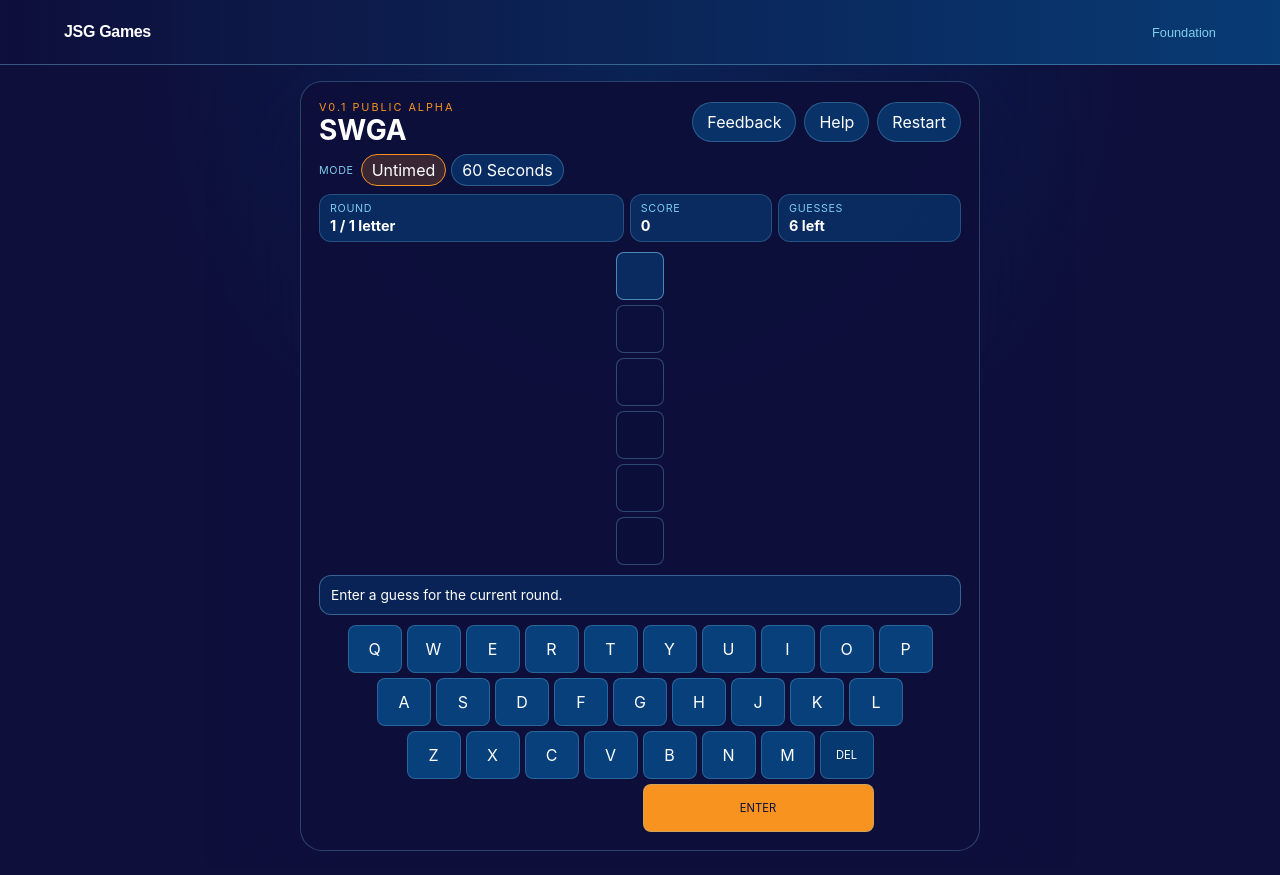
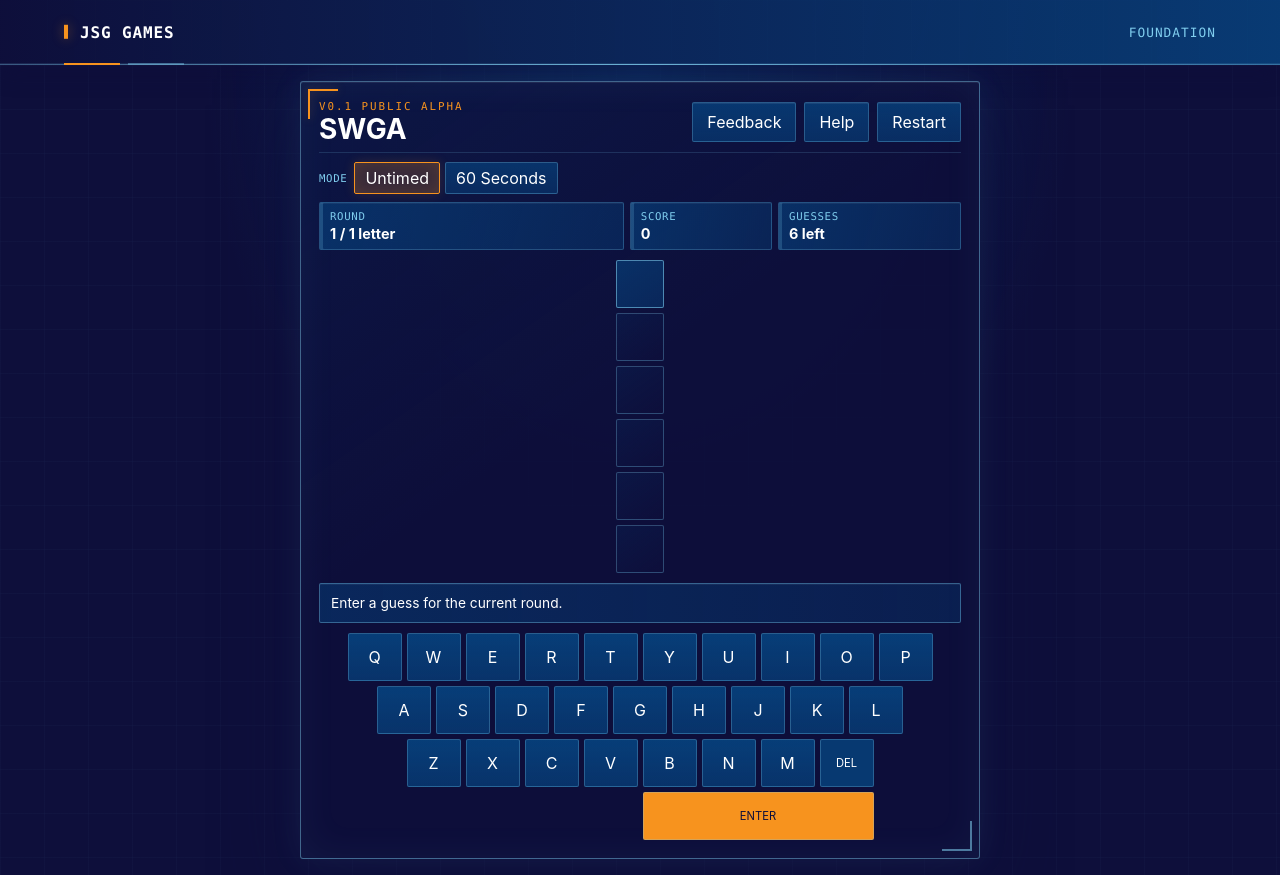
Before and after one commit to JaStaGa/jsg-games, a Next.js app: page /games/swga in a window 1280 px wide. Built offline with nearby package versions, Linux system fonts and the light colour scheme.

Commit message:
Refine JSG dark colorway with sci-fi HUD styling

```diff
--- a/src/app/globals.css
+++ b/src/app/globals.css
@@ -12,6 +12,8 @@
   --accent: var(--jsg-orange);
   --accent-secondary: var(--jsg-cyan);
   --muted: var(--jsg-cyan);
+  --hud-font: ui-monospace, SFMono-Regular, Menlo, Monaco, Consolas,
+    "Liberation Mono", monospace;
   color-scheme: dark;
 }
 
@@ -29,7 +31,17 @@ body {
   display: flex;
   flex-direction: column;
   color: var(--foreground);
-  background: var(--background);
+  background:
+    radial-gradient(
+      ellipse at 50% -15%,
+      rgb(7 64 123 / 45%),
+      transparent 52%
+    ),
+    linear-gradient(rgb(127 205 238 / 2.5%) 1px, transparent 1px),
+    linear-gradient(90deg, rgb(127 205 238 / 2.5%) 1px, transparent 1px),
+    var(--background);
+  background-attachment: fixed;
+  background-size: auto, 52px 52px, 52px 52px, auto;
   font-family: Arial, Helvetica, sans-serif;
   -webkit-font-smoothing: antialiased;
   -moz-osx-font-smoothing: grayscale;
--- a/src/app/page.module.css
+++ b/src/app/page.module.css
@@ -5,11 +5,17 @@
   place-items: center;
   padding: clamp(3rem, 8vw, 7rem) 1.5rem;
   background:
-    radial-gradient(circle at top, rgb(7 64 123 / 52%), transparent 48%),
+    radial-gradient(ellipse at 50% 8%, rgb(7 64 123 / 62%), transparent 48%),
+    linear-gradient(rgb(127 205 238 / 2.5%) 1px, transparent 1px),
+    linear-gradient(90deg, rgb(127 205 238 / 2.5%) 1px, transparent 1px),
     var(--background);
+  background-size: auto, 52px 52px, 52px 52px, auto;
 }
 
 .card {
+  position: relative;
+  isolation: isolate;
+  overflow: hidden;
   width: 100%;
   max-width: 42rem;
   padding: clamp(2rem, 5vw, 3.5rem);
@@ -18,9 +24,43 @@
     rgb(7 64 123 / 92%),
     rgb(14 15 59 / 96%)
   );
-  border: 1px solid var(--border);
-  border-radius: 1rem;
-  box-shadow: 0 1rem 3rem rgb(14 15 59 / 65%);
+  border: 1px solid rgb(127 205 238 / 42%);
+  border-radius: 2px;
+  clip-path: polygon(
+    0 14px,
+    14px 0,
+    calc(100% - 14px) 0,
+    100% 14px,
+    100% calc(100% - 14px),
+    calc(100% - 14px) 100%,
+    14px 100%,
+    0 calc(100% - 14px)
+  );
+  box-shadow:
+    inset 0 0 2.5rem rgb(127 205 238 / 6%),
+    inset 0 1px 0 rgb(255 255 255 / 8%);
+  filter: drop-shadow(0 1.5rem 2rem rgb(14 15 59 / 48%));
+}
+
+.card::before,
+.card::after {
+  position: absolute;
+  content: "";
+  pointer-events: none;
+}
+
+.card::before {
+  z-index: -1;
+  inset: 7px;
+  border: 1px solid rgb(127 205 238 / 12%);
+}
+
+.card::after {
+  top: 0;
+  right: 14px;
+  width: 3.5rem;
+  height: 3px;
+  background: linear-gradient(90deg, transparent, var(--accent));
 }
 
 .eyebrow {
@@ -28,7 +68,8 @@
   color: var(--accent);
   font-size: 0.75rem;
   font-weight: 700;
-  letter-spacing: 0.08em;
+  font-family: var(--hud-font);
+  letter-spacing: 0.16em;
   text-transform: uppercase;
 }
 
@@ -37,6 +78,7 @@
   font-size: clamp(2.25rem, 7vw, 4rem);
   line-height: 1;
   letter-spacing: -0.04em;
+  text-shadow: 0 0 1.75rem rgb(127 205 238 / 18%);
 }
 
 .intro {
@@ -53,12 +95,15 @@
   margin-top: 2rem;
   padding-top: 1.5rem;
   border-top: 1px solid var(--border);
+  border-image: linear-gradient(90deg, rgb(127 205 238 / 42%), transparent) 1;
 }
 
 .status h2 {
   color: var(--jsg-white);
   font-size: 0.875rem;
-  letter-spacing: 0.02em;
+  font-family: var(--hud-font);
+  letter-spacing: 0.12em;
+  text-transform: uppercase;
 }
 
 .status p {
@@ -75,12 +120,16 @@
 }
 
 .gameLink {
+  position: relative;
   display: grid;
   gap: 0.25rem;
-  padding: 1rem;
+  padding: 1rem 2rem 1rem 1.3rem;
   border: 1px solid var(--border);
-  border-radius: 0.75rem;
-  background: rgb(14 15 59 / 64%);
+  border-radius: 2px;
+  background: linear-gradient(105deg, rgb(14 15 59 / 76%), rgb(7 64 123 / 54%));
+  box-shadow:
+    inset 3px 0 0 rgb(247 147 30 / 78%),
+    inset 0 1px 0 rgb(255 255 255 / 6%);
   text-decoration: none;
   transition:
     border-color 160ms ease,
@@ -88,10 +137,24 @@
     box-shadow 160ms ease;
 }
 
+.gameLink::after {
+  position: absolute;
+  top: 50%;
+  right: 0.8rem;
+  width: 0.85rem;
+  height: 1px;
+  background: var(--accent-secondary);
+  box-shadow: 0 4px 0 rgb(127 205 238 / 34%);
+  content: "";
+  pointer-events: none;
+}
+
 .gameLink:hover {
-  border-color: var(--accent);
-  background: rgb(7 64 123 / 78%);
-  box-shadow: 0 0 0 3px rgb(247 147 30 / 12%);
+  border-color: rgb(247 147 30 / 78%);
+  background: linear-gradient(105deg, rgb(14 15 59 / 82%), rgb(7 64 123 / 76%));
+  box-shadow:
+    inset 3px 0 0 var(--accent),
+    inset 0 0 1.5rem rgb(127 205 238 / 9%);
 }
 
 .gameLink:focus-visible {
@@ -101,9 +164,31 @@
 
 .gameLink strong {
   color: var(--jsg-white);
+  font-family: var(--hud-font);
+  letter-spacing: 0.06em;
+  text-transform: uppercase;
 }
 
 .gameLink span {
   color: var(--muted);
   line-height: 1.5;
 }
+
+@media (max-width: 600px) {
+  .page {
+    padding-inline: 1rem;
+  }
+
+  .card {
+    clip-path: polygon(
+      0 10px,
+      10px 0,
+      calc(100% - 10px) 0,
+      100% 10px,
+      100% calc(100% - 10px),
+      calc(100% - 10px) 100%,
+      10px 100%,
+      0 calc(100% - 10px)
+    );
+  }
+}
--- a/src/components/site-header.module.css
+++ b/src/components/site-header.module.css
@@ -1,14 +1,48 @@
 .header {
+  position: relative;
+  background:
+    linear-gradient(90deg, rgb(14 15 59 / 98%), rgb(7 64 123 / 88%)),
+    repeating-linear-gradient(
+      90deg,
+      transparent 0 47px,
+      rgb(127 205 238 / 5%) 47px 48px
+    );
+  border-bottom: 1px solid var(--border);
+  box-shadow:
+    inset 0 -1px 0 rgb(127 205 238 / 12%),
+    0 6px 24px rgb(14 15 59 / 42%);
+}
+
+.header::before,
+.header::after {
+  position: absolute;
+  bottom: -1px;
+  height: 1px;
+  content: "";
+  pointer-events: none;
+}
+
+.header::before {
+  right: 0;
+  left: 0;
   background: linear-gradient(
     90deg,
-    rgb(14 15 59 / 98%),
-    rgb(7 64 123 / 88%)
+    transparent,
+    rgb(127 205 238 / 72%),
+    transparent
   );
-  border-bottom: 1px solid var(--border);
-  box-shadow: 0 6px 24px rgb(14 15 59 / 42%);
+}
+
+.header::after {
+  left: max(1.25rem, calc(50% - 36rem));
+  width: 3.5rem;
+  height: 2px;
+  background: var(--accent);
+  box-shadow: 4rem 0 0 rgb(127 205 238 / 42%);
 }
 
 .inner {
+  position: relative;
   display: flex;
   align-items: center;
   justify-content: space-between;
@@ -18,10 +52,27 @@
 }
 
 .brand {
+  position: relative;
   color: var(--jsg-white);
   font-weight: 700;
-  letter-spacing: -0.02em;
+  font-family: var(--hud-font);
+  letter-spacing: 0.055em;
+  padding-left: 1rem;
   text-decoration: none;
+  text-transform: uppercase;
+}
+
+.brand::before {
+  position: absolute;
+  top: 50%;
+  left: 0;
+  width: 4px;
+  height: 0.9rem;
+  background: var(--accent);
+  box-shadow: 0 0 0.75rem rgb(247 147 30 / 42%);
+  content: "";
+  transform: translateY(-50%);
+  pointer-events: none;
 }
 
 .brand:hover {
@@ -36,4 +87,7 @@
 .phase {
   color: var(--jsg-cyan);
   font-size: 0.8rem;
+  font-family: var(--hud-font);
+  letter-spacing: 0.08em;
+  text-transform: uppercase;
 }
--- a/src/games/swga/components/swga-game.module.css
+++ b/src/games/swga/components/swga-game.module.css
@@ -13,8 +13,11 @@
   color: var(--jsg-white);
   color-scheme: dark;
   background:
-    radial-gradient(circle at top, rgb(7 64 123 / 48%), transparent 48%),
+    radial-gradient(ellipse at 50% 0%, rgb(7 64 123 / 54%), transparent 48%),
+    linear-gradient(rgb(127 205 238 / 2.5%) 1px, transparent 1px),
+    linear-gradient(90deg, rgb(127 205 238 / 2.5%) 1px, transparent 1px),
     var(--jsg-navy);
+  background-size: auto, 44px 44px, 44px 44px, auto;
   font-family:
     Inter, system-ui, -apple-system, BlinkMacSystemFont, "Segoe UI", sans-serif;
   font-synthesis: none;
@@ -37,13 +40,44 @@
 }
 
 .panel {
+  position: relative;
   width: min(680px, 100%);
   min-width: 0;
   padding: 18px;
-  border: 1px solid rgb(127 205 238 / 28%);
-  border-radius: 22px;
-  background: rgb(14 15 59 / 96%);
-  box-shadow: 0 24px 80px rgb(14 15 59 / 58%);
+  border: 1px solid rgb(127 205 238 / 46%);
+  border-radius: 3px;
+  background:
+    linear-gradient(145deg, rgb(7 64 123 / 16%), transparent 42%),
+    rgb(14 15 59 / 96%);
+  box-shadow:
+    inset 0 0 2.5rem rgb(127 205 238 / 6%),
+    inset 0 1px 0 rgb(255 255 255 / 7%),
+    0 0 2rem rgb(127 205 238 / 8%),
+    0 24px 80px rgb(14 15 59 / 58%);
+}
+
+.panel::before,
+.panel::after {
+  position: absolute;
+  width: 28px;
+  height: 28px;
+  content: "";
+  pointer-events: none;
+}
+
+.panel::before {
+  top: 7px;
+  left: 7px;
+  border-top: 2px solid var(--jsg-orange);
+  border-left: 2px solid var(--jsg-orange);
+  filter: drop-shadow(0 0 5px rgb(247 147 30 / 28%));
+}
+
+.panel::after {
+  right: 7px;
+  bottom: 7px;
+  border-right: 2px solid rgb(127 205 238 / 56%);
+  border-bottom: 2px solid rgb(127 205 238 / 56%);
 }
 
 .panelHeader {
@@ -52,7 +86,9 @@
   justify-content: space-between;
   align-items: center;
   gap: 12px;
-  margin-bottom: 10px;
+  margin-bottom: 9px;
+  padding-bottom: 9px;
+  border-bottom: 1px solid rgb(127 205 238 / 16%);
 }
 
 .brandLockup {
@@ -63,6 +99,7 @@
   margin: 0 0 2px;
   color: var(--jsg-orange);
   font-size: 0.68rem;
+  font-family: var(--hud-font);
   letter-spacing: 0.18em;
   text-transform: uppercase;
 }
@@ -96,23 +133,28 @@
 .secondaryButton,
 .helpDisclosure > summary {
   min-height: 40px;
-  border: 0;
-  border-radius: 999px;
+  border: 1px solid transparent;
+  border-radius: 2px;
   padding: 8px 14px;
   cursor: pointer;
 }
 
 .primaryButton {
-  background: var(--jsg-orange);
+  border-color: rgb(247 147 30 / 78%);
+  background: linear-gradient(180deg, #f7931e, rgb(247 147 30 / 82%));
   color: var(--jsg-navy);
   font-weight: 800;
+  box-shadow:
+    inset 0 1px 0 rgb(255 255 255 / 24%),
+    0 0 1rem rgb(247 147 30 / 12%);
 }
 
 .secondaryButton,
 .helpDisclosure > summary {
   border: 1px solid rgb(127 205 238 / 28%);
-  background: rgb(7 64 123 / 72%);
+  background: linear-gradient(180deg, rgb(7 64 123 / 82%), rgb(7 64 123 / 62%));
   color: var(--jsg-white);
+  box-shadow: inset 0 1px 0 rgb(255 255 255 / 7%);
 }
 
 .secondaryButton:hover,
@@ -147,14 +189,24 @@
   overscroll-behavior: contain;
   padding: 16px;
   border: 1px solid rgb(127 205 238 / 38%);
-  border-radius: 16px;
+  border-radius: 2px;
   background: linear-gradient(
     145deg,
     rgb(7 64 123 / 98%),
     rgb(14 15 59 / 98%)
   );
-  box-shadow: 0 18px 50px rgb(14 15 59 / 72%);
+  box-shadow:
+    inset 3px 0 0 rgb(247 147 30 / 64%),
+    inset 0 0 1.5rem rgb(127 205 238 / 6%),
+    0 18px 50px rgb(14 15 59 / 72%);
   text-align: left;
+}
+
+.helpCard h2 {
+  color: var(--jsg-white);
+  font-family: var(--hud-font);
+  letter-spacing: 0.06em;
+  text-transform: uppercase;
 }
 
 .helpCard p {
@@ -213,6 +265,7 @@
   margin-right: 2px;
   color: var(--jsg-cyan);
   font-size: 0.67rem;
+  font-family: var(--hud-font);
   letter-spacing: 0.06em;
   text-transform: uppercase;
 }
@@ -220,12 +273,13 @@
 .modeButton {
   min-height: 32px;
   border: 1px solid rgb(127 205 238 / 30%);
-  border-radius: 999px;
+  border-radius: 2px;
   padding: 5px 10px;
-  background: rgb(7 64 123 / 62%);
+  background: linear-gradient(180deg, rgb(7 64 123 / 72%), rgb(7 64 123 / 52%));
   color: var(--jsg-white);
   font-size: 0.75rem;
   font-weight: 700;
+  font-family: var(--hud-font);
   cursor: pointer;
 }
 
@@ -238,6 +292,9 @@
   border-color: var(--jsg-orange);
   background: rgb(247 147 30 / 18%);
   color: var(--jsg-white);
+  box-shadow:
+    inset 0 0 1rem rgb(247 147 30 / 14%),
+    0 0 0.75rem rgb(247 147 30 / 16%);
 }
 
 .modeButton.selectedMode:hover:not(:disabled) {
@@ -257,8 +314,11 @@
   align-items: baseline;
   justify-content: end;
   column-gap: 7px;
+  padding-left: 10px;
+  border-left: 1px solid rgb(127 205 238 / 30%);
   color: var(--jsg-cyan);
   font-size: 0.67rem;
+  font-family: var(--hud-font);
   letter-spacing: 0.06em;
   text-transform: uppercase;
 }
@@ -268,6 +328,7 @@
   font-variant-numeric: tabular-nums;
   font-size: 1.05rem;
   letter-spacing: 0.04em;
+  text-shadow: 0 0 0.75rem rgb(247 147 30 / 32%);
 }
 
 .timerDisplay small {
@@ -293,13 +354,17 @@
   gap: 2px;
   padding: 7px 10px;
   border: 1px solid rgb(127 205 238 / 24%);
-  border-radius: 12px;
-  background: rgb(7 64 123 / 58%);
+  border-radius: 2px;
+  background: linear-gradient(105deg, rgb(7 64 123 / 66%), rgb(7 64 123 / 42%));
+  box-shadow:
+    inset 3px 0 0 rgb(127 205 238 / 20%),
+    inset 0 1px 0 rgb(255 255 255 / 5%);
 }
 
 .compactStat span {
   color: var(--jsg-cyan);
   font-size: 0.67rem;
+  font-family: var(--hud-font);
   letter-spacing: 0.06em;
   text-transform: uppercase;
 }
@@ -333,8 +398,8 @@
   place-items: center;
   overflow: hidden;
   border: 1px solid rgb(127 205 238 / 30%);
-  border-radius: clamp(3px, 1vw, 8px);
-  background: rgb(14 15 59 / 78%);
+  border-radius: 2px;
+  background: linear-gradient(145deg, rgb(7 64 123 / 18%), rgb(14 15 59 / 82%));
   color: var(--jsg-white);
   font-size: var(--tile-font-size);
   font-weight: 800;
@@ -344,7 +409,7 @@
 
 .boardRow.current .boardTile {
   border-color: rgb(127 205 238 / 58%);
-  background: rgb(7 64 123 / 58%);
+  background: linear-gradient(145deg, rgb(7 64 123 / 68%), rgb(7 64 123 / 48%));
 }
 
 .boardRow.current .boardTile.filled {
@@ -381,8 +446,9 @@
   margin-bottom: 10px;
   padding: 7px 11px;
   border: 1px solid rgb(127 205 238 / 38%);
-  border-radius: 12px;
-  background: rgb(7 64 123 / 44%);
+  border-radius: 2px;
+  background: linear-gradient(90deg, rgb(7 64 123 / 52%), rgb(7 64 123 / 34%));
+  box-shadow: inset 0 1px 0 rgb(255 255 255 / 5%);
 }
 
 .statusBox p {
@@ -439,12 +505,13 @@
   display: grid;
   place-items: center;
   border: 1px solid rgb(127 205 238 / 28%);
-  border-radius: 8px;
+  border-radius: 2px;
   padding: 0;
-  background: var(--jsg-blue);
+  background: linear-gradient(180deg, rgb(7 64 123 / 96%), rgb(7 64 123 / 74%));
   color: var(--jsg-white);
   font-size: 0.88rem;
   font-weight: 800;
+  font-family: var(--hud-font);
   text-transform: uppercase;
   cursor: pointer;
   touch-action: manipulation;
@@ -506,6 +573,8 @@
 }
 
 .resultsSection {
+  --result-accent: rgb(248 113 113 / 72%);
+  position: relative;
   display: grid;
   justify-items: center;
   gap: 20px;
@@ -513,13 +582,37 @@
   overflow: hidden;
   text-align: center;
   border: 1px solid rgb(248 113 113 / 40%);
-  border-radius: 20px;
+  border-radius: 2px;
   background:
     radial-gradient(circle at top, rgb(248 113 113 / 18%), transparent 55%),
     rgb(14 15 59 / 72%);
 }
 
+.resultsSection::before,
+.resultsSection::after {
+  position: absolute;
+  width: 22px;
+  height: 22px;
+  content: "";
+  pointer-events: none;
+}
+
+.resultsSection::before {
+  top: 7px;
+  left: 7px;
+  border-top: 2px solid var(--result-accent);
+  border-left: 2px solid var(--result-accent);
+}
+
+.resultsSection::after {
+  right: 7px;
+  bottom: 7px;
+  border-right: 2px solid var(--result-accent);
+  border-bottom: 2px solid var(--result-accent);
+}
+
 .resultsSection.completed {
+  --result-accent: rgb(34 197 94 / 72%);
   border-color: rgb(34 197 94 / 42%);
   background:
     radial-gradient(circle at top, rgb(34 197 94 / 20%), transparent 55%),
@@ -527,6 +620,7 @@
 }
 
 .resultsSection.timedOut {
+  --result-accent: rgb(247 147 30 / 82%);
   border-color: rgb(247 147 30 / 58%);
   background:
     radial-gradient(circle at top, rgb(247 147 30 / 20%), transparent 55%),
@@ -538,6 +632,7 @@
   color: #fca5a5;
   font-size: 0.78rem;
   font-weight: 700;
+  font-family: var(--hud-font);
   letter-spacing: 0.2em;
   text-transform: uppercase;
 }
@@ -578,13 +673,17 @@
   gap: 4px;
   padding: 16px;
   border: 1px solid rgb(127 205 238 / 26%);
-  border-radius: 16px;
-  background: rgb(14 15 59 / 72%);
+  border-radius: 2px;
+  background: linear-gradient(145deg, rgb(7 64 123 / 34%), rgb(14 15 59 / 78%));
+  box-shadow: inset 0 1px 0 rgb(255 255 255 / 5%);
 }
 
 .resultStat span {
   color: var(--jsg-cyan);
   font-size: 0.8rem;
+  font-family: var(--hud-font);
+  letter-spacing: 0.04em;
+  text-transform: uppercase;
 }
 
 .resultStat strong {
@@ -593,11 +692,13 @@
 
 .resultsAnswer {
   padding: 12px 18px;
-  border-radius: 999px;
+  border: 1px solid rgb(248 113 113 / 24%);
+  border-radius: 2px;
   background: rgb(248 113 113 / 12%);
 }
 
 .resultsSection.timedOut .resultsAnswer {
+  border-color: rgb(247 147 30 / 28%);
   background: rgb(247 147 30 / 14%);
 }
 
@@ -615,7 +716,7 @@
 
   .panel {
     padding: 10px;
-    border-radius: 16px;
+    border-radius: 2px;
   }
 
   .panelHeader {
@@ -716,7 +817,7 @@
 
   .keyboardKey {
     height: 46px;
-    border-radius: 6px;
+    border-radius: 2px;
     font-size: 0.8rem;
   }
 
```
